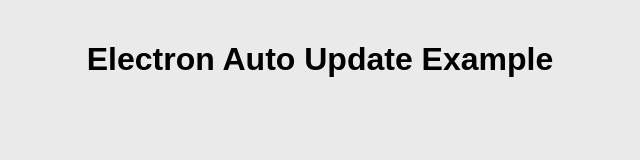
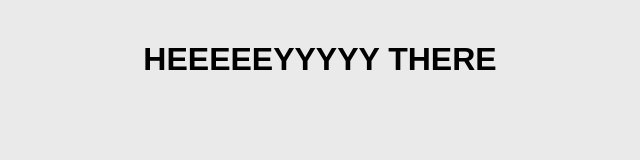
Before and after one commit to CaseyInHaengsin/electron-deploy, an Electron app: page index.html in a window 800 px wide. Shown: the whole page, without its empty margins (80-720 px from the left). Drawn offline with Linux system fonts and the light colour scheme.

Commit message:
auto deploy test.

```diff
--- a/index.html
+++ b/index.html
@@ -26,7 +26,7 @@
   </style>
 </head>
 <body>
-  <h1>Electron Auto Update Example</h1>
+  <h1>HEEEEEYYYYY THERE</h1>
   <p id="version"></p>
   <div id="notification" class="hidden">
     <p id="message"></p>
```
Also changed, not shown: package.json (+7 -8 lines), 1 other file.
